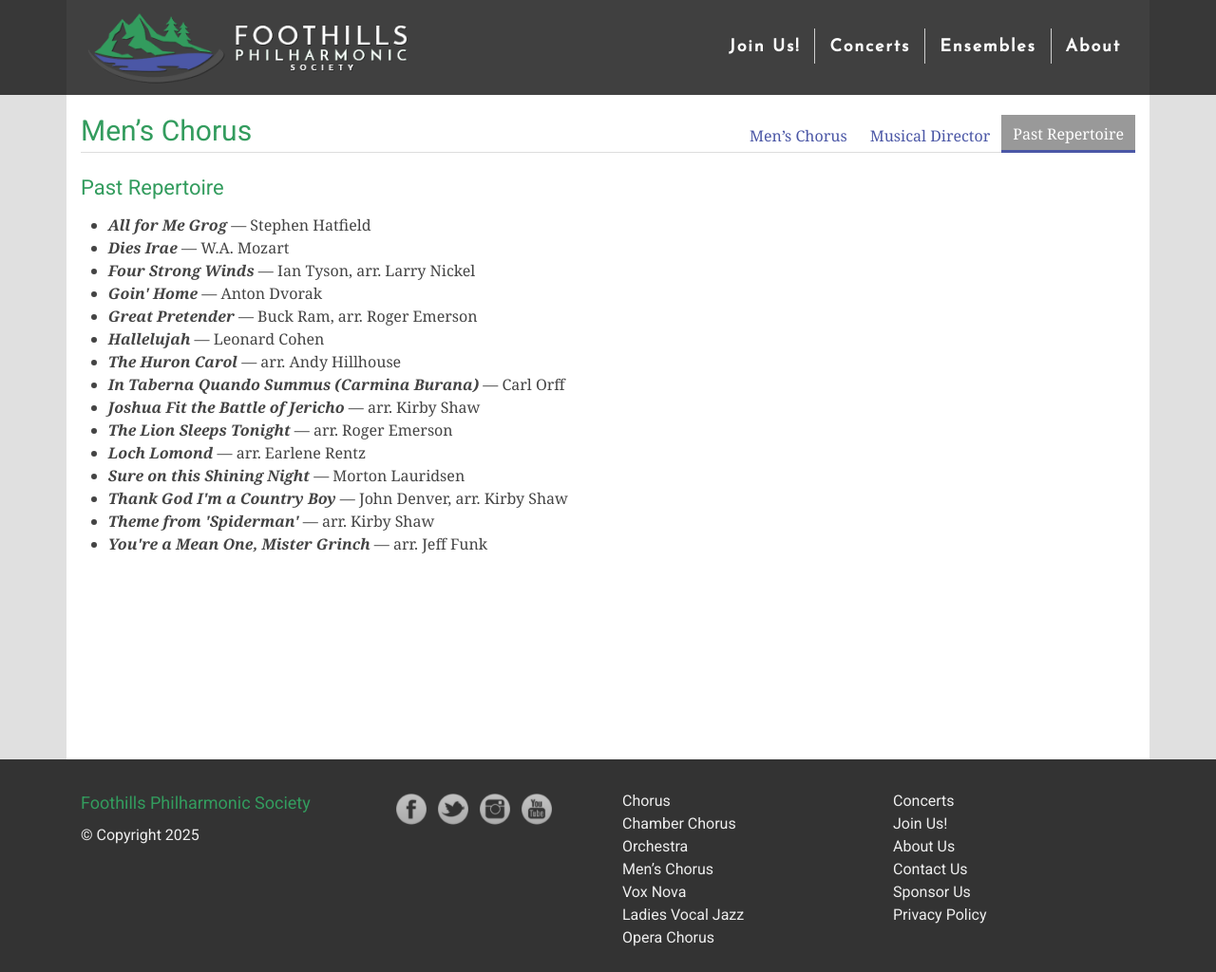
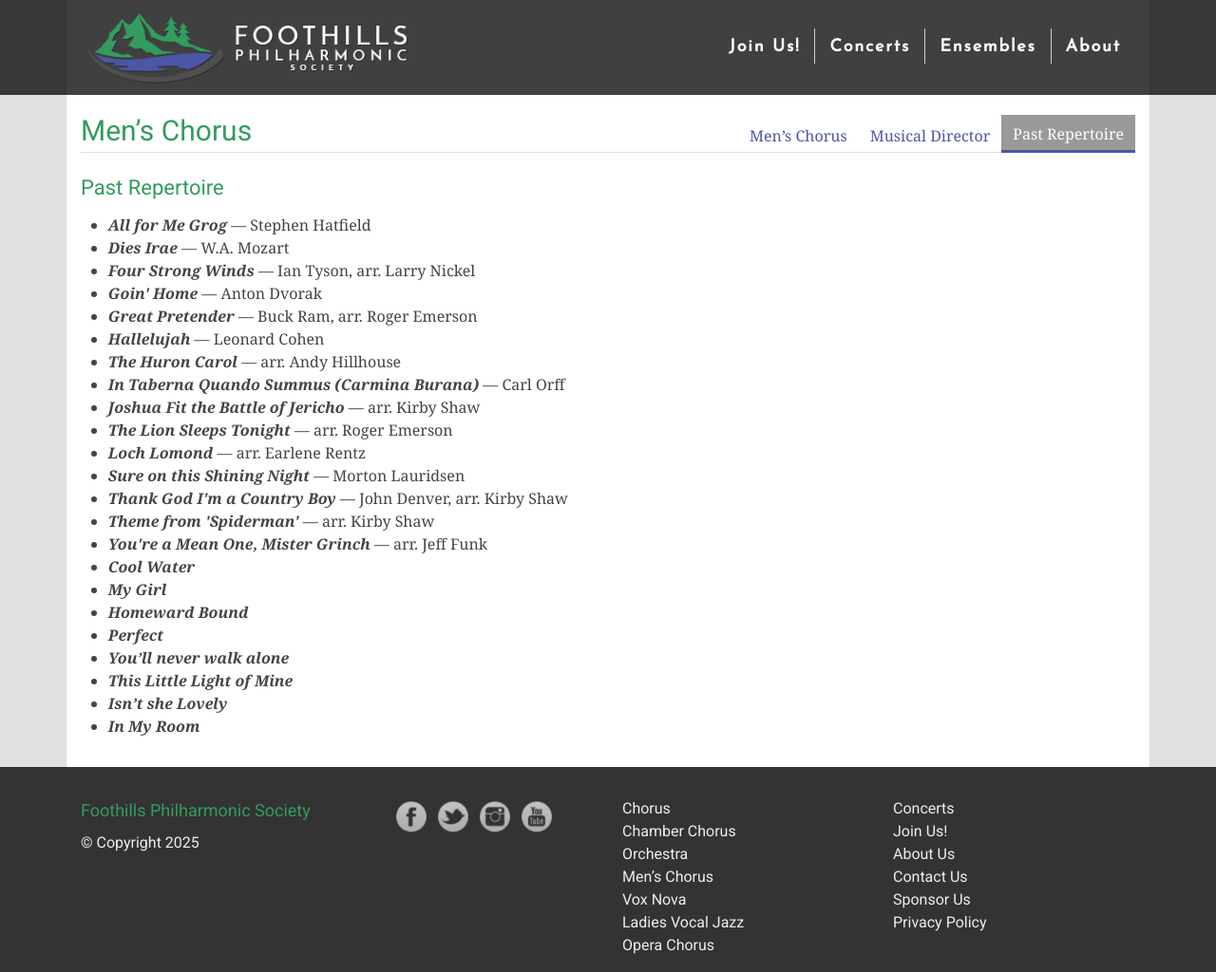
Before and after one commit to percyhanna/fps, a Jekyll site: the page built from mens-chorus/repertoire.html, in a window 1280 px wide and 1024 px high. Shown: the whole window at 95% size. Built offline with Jekyll 4.4.1, drawn with Linux system fonts in a browser that asks for light colours; nearby versions of some CDN libraries; Markdown is read by kramdown in place of the engine named in the settings.

Commit message:
More updates

```diff
--- a/junior-singers/administrative-director.html
+++ b/junior-singers/administrative-director.html
@@ -45,6 +45,6 @@
       singers and families to support a positive experience for all!
     </p>
 
-    <p><em>— Chelsea Suresh-Mills, Musical Director</em></p>
+    <p><em>— Chelsea Suresh-Mills, Administrative Director</em></p>
   </div>
 </div>
--- a/mens-chorus/repertoire.html
+++ b/mens-chorus/repertoire.html
@@ -62,6 +62,30 @@
         <em><strong>You're a Mean One, Mister Grinch</strong></em> — arr. Jeff
         Funk
       </li>
+      <li>
+        <em><strong>Cool Water</strong></em>
+      </li>
+      <li>
+        <em><strong>My Girl</strong></em>
+      </li>
+      <li>
+        <em><strong>Homeward Bound</strong></em>
+      </li>
+      <li>
+        <em><strong>Perfect</strong></em>
+      </li>
+      <li>
+        <em><strong>You’ll never walk alone</strong></em>
+      </li>
+      <li>
+        <em><strong>This Little Light of Mine</strong></em>
+      </li>
+      <li>
+        <em><strong>Isn’t she Lovely</strong></em>
+      </li>
+      <li>
+        <em><strong>In My Room</strong></em>
+      </li>
     </ul>
   </div>
 </div>
```
Also changed, not shown: vocal-jazz/repertoire.html (+21 -0 lines).
